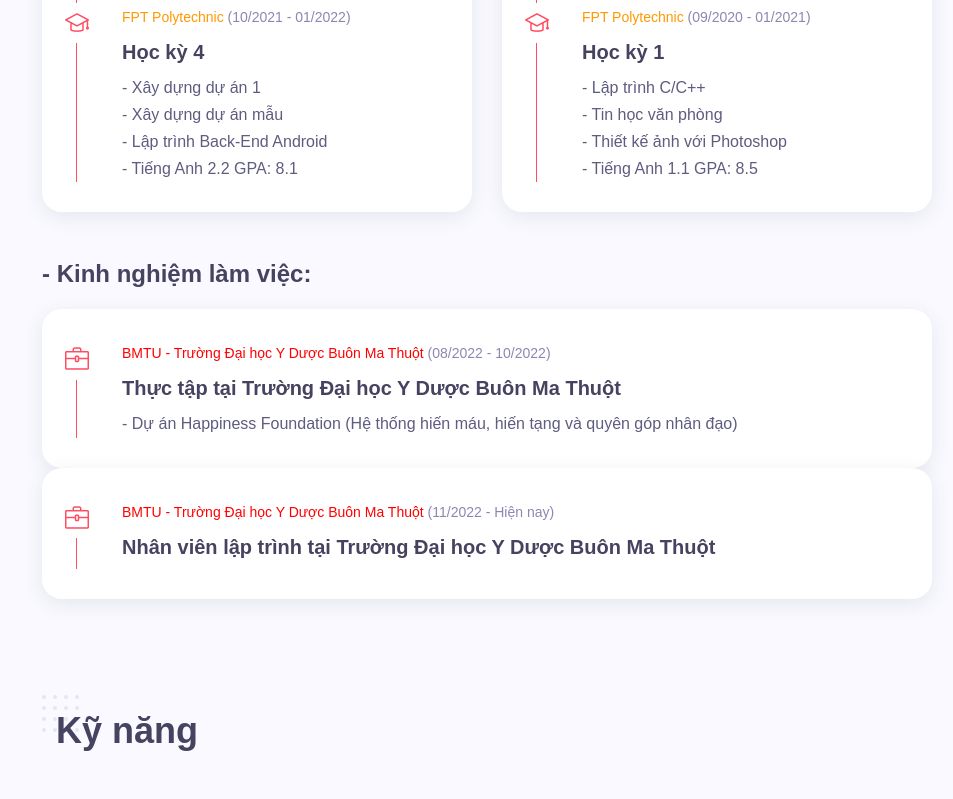
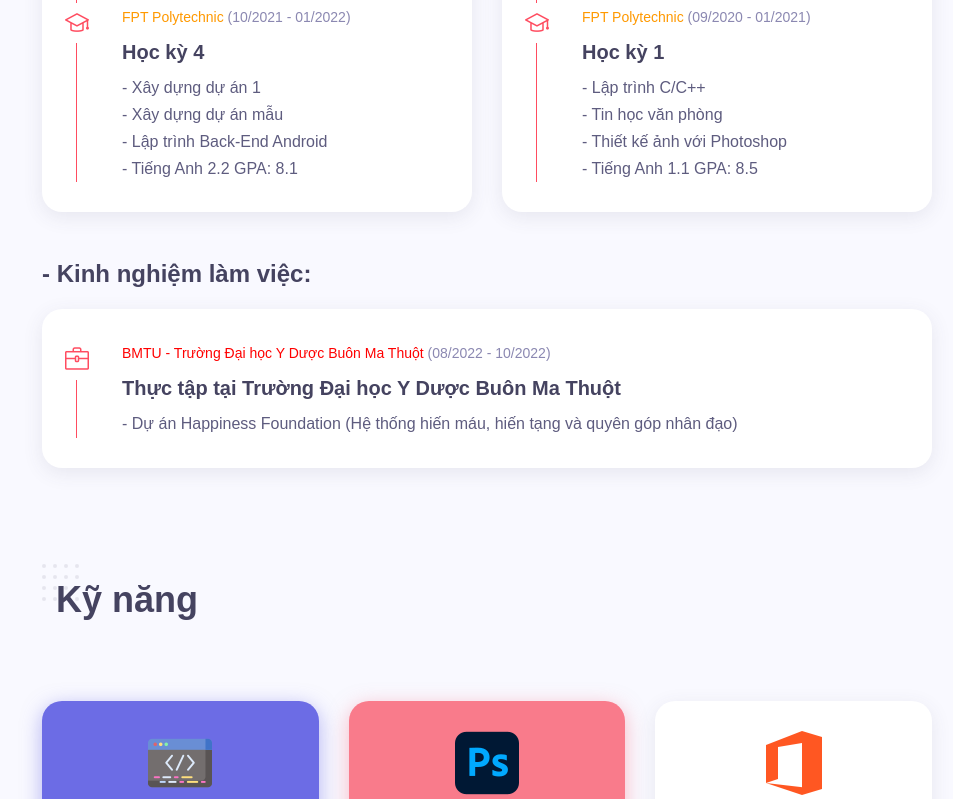
Before and after one commit to Lengochuy1302/CVlengochuy, a plain HTML site: page index.html in a window 1280 px wide. Shown: the part 2666-3465 px from the top of the page, without its empty margins (298-1251 px from the left). Drawn offline with Linux system fonts and the light colour scheme.

Commit message:
Update index.html

```diff
--- a/index.html
+++ b/index.html
@@ -420,7 +420,7 @@
             </div>
             <h4 class="mt-3 mb-0" style="color: rgb(255, 153, 0);"><a href="https://caodang.fpt.edu.vn/"
                 target="_blank">Cao đẳng FPT Polytechnic</a></h4>
-            <span class="subtitle">Tổ dân phố 8, phường Tân An, TP Buôn Ma Thuột, Đắk Lắk</br>14/09/2020 - 29/12/2022</span>
+            <span class="subtitle">Tổ dân phố 8, phường Tân An, TP Buôn Ma Thuột, Đắk Lắk</br>14/09/2020 - 29/12/2022 (Đã Tốt Nghiệp)</span>
 
             <div class="bg-white padding-30 shadow-dark rounded triangle-top position-relative mt-4">
               <p class="mb-0">
@@ -569,19 +569,6 @@
                     <!-- main line -->
                     <span class="line"></span>
                 </div>
-                <!-- timeline wrapper -->
-                <div class="timeline exp bg-white rounded shadow-dark padding-30 overflow-hidden">
-                  <!-- timeline item -->
-                  <div class="timeline-container wow fadeInUp">
-                    <div class="content">
-                      <span class="time" style="color: red;">BMTU - Trường Đại học Y Dược Buôn Ma Thuột<span style="color: #8B88B1;">
-                           (11/2022 - Hiện nay)</span></span>
-                      <h3 class="title">Nhân viên lập trình tại Trường Đại học Y Dược Buôn Ma Thuột</h3>
-                    </div>
-                  </div>
-                    <!-- main line -->
-                    <span class="line"></span>
-              </div>
           </div>
       </div>
     </section>
```
